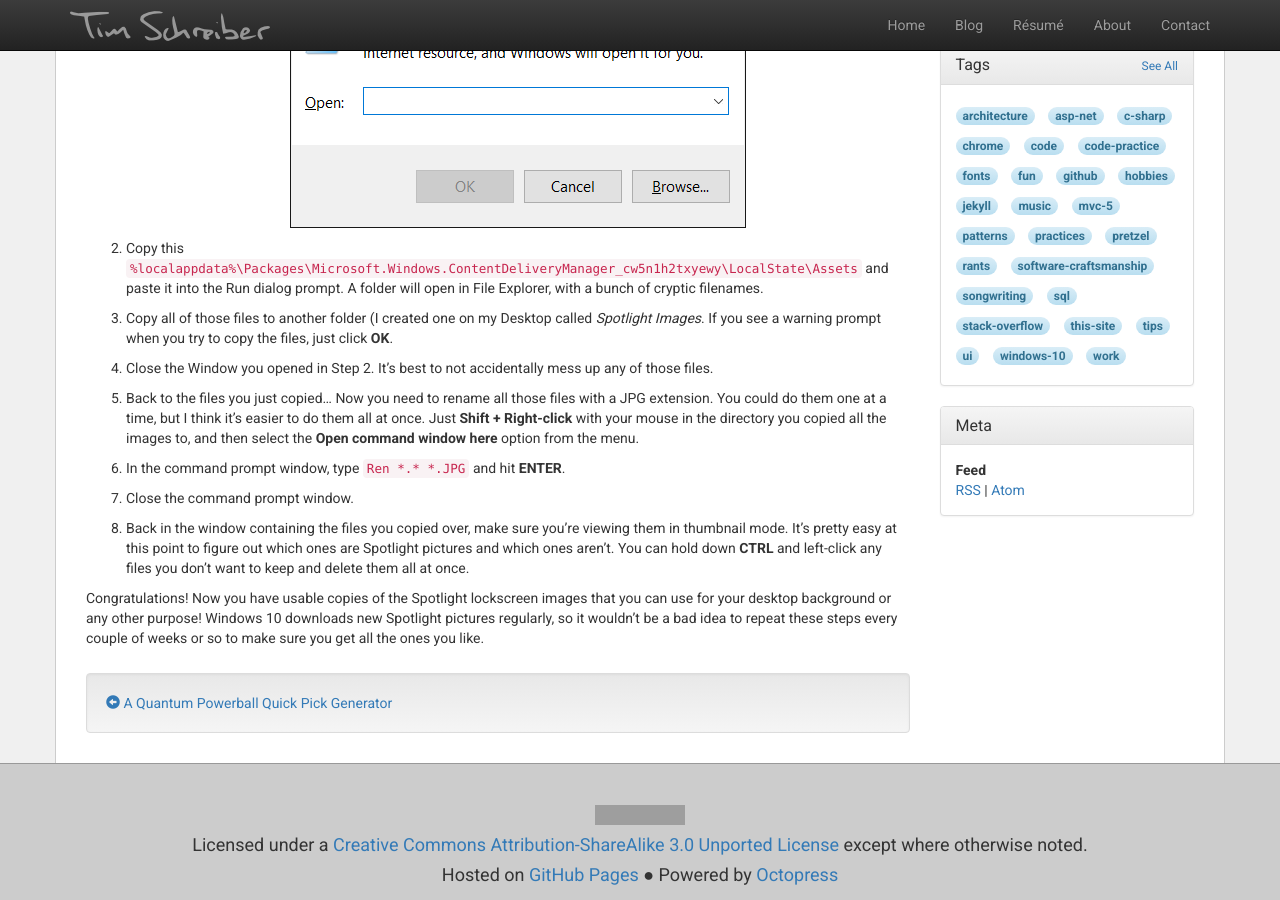
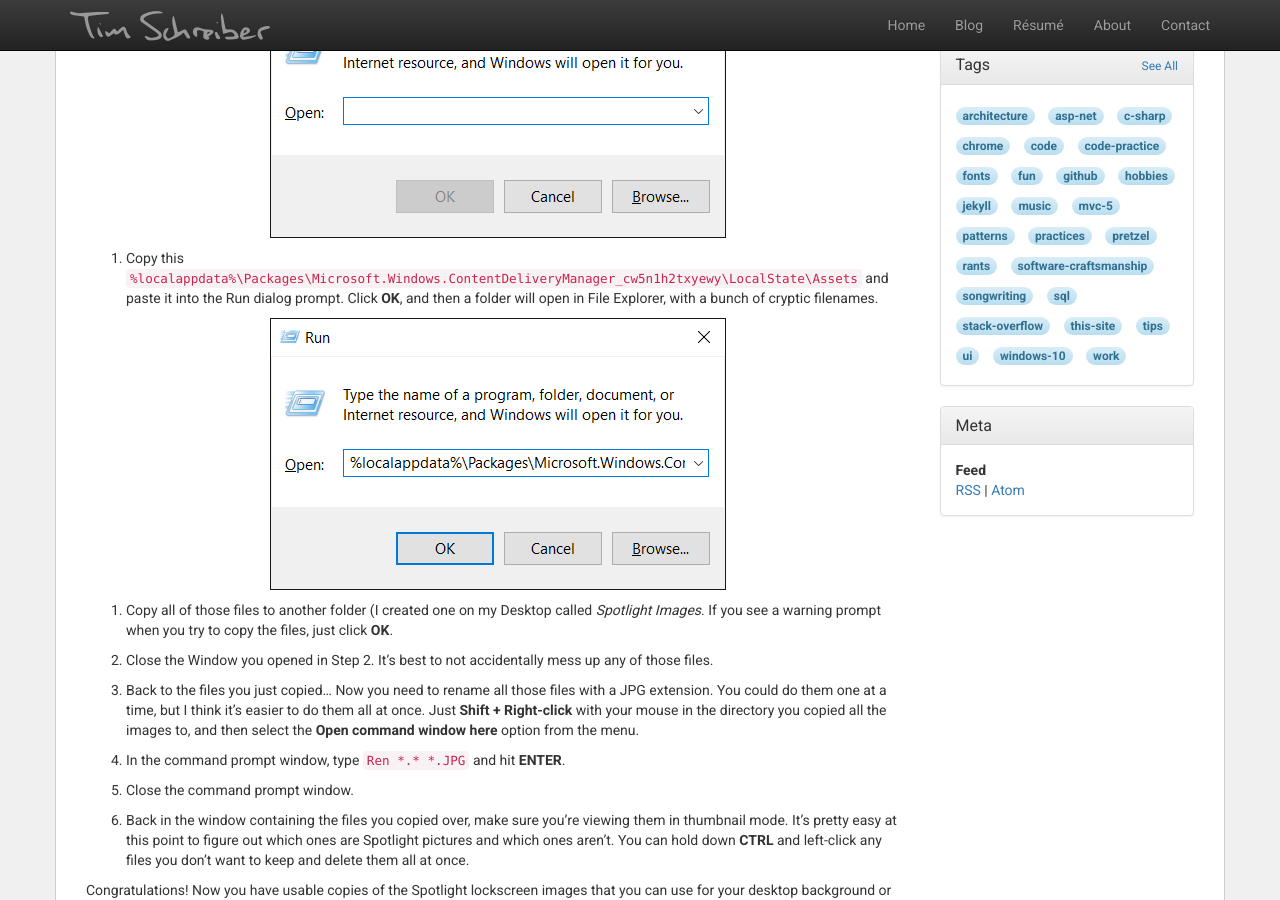
Before and after one commit to timschreiber/timschreiber.github.com, a Jekyll site: the page built from _posts/2016-02-15-how-to-save-windows-spotlight-lockscreen-images.md, in a window 1280 px wide and 900 px high, scrolled down 497 px. Built offline with Jekyll 4.4.1, drawn with Linux system fonts in a browser that asks for light colours; nearby versions of some CDN libraries; comment, search, counter and statistics services are not loaded; grey boxes are pictures that could not be loaded.

Commit message:
Updated with image

```diff
--- a/_posts/2016-02-15-how-to-save-windows-spotlight-lockscreen-images.md
+++ b/_posts/2016-02-15-how-to-save-windows-spotlight-lockscreen-images.md
@@ -17,9 +17,12 @@
 Sure enough, there is. It's not only a better way &mdash; it's kinda failproof. It just took a little digging around. So, let's get started:
 
 1. Open the Run dialog prompt by holding down your windows key plus R (<span class="fa fa-windows"></span> + R).
+
 ![Run Dialog Prompt][1]
 
-2. Copy this `%localappdata%\Packages\Microsoft.Windows.ContentDeliveryManager_cw5n1h2txyewy\LocalState\Assets` and paste it into the Run dialog prompt. A folder will open in File Explorer, with a bunch of cryptic filenames.
+2. Copy this `%localappdata%\Packages\Microsoft.Windows.ContentDeliveryManager_cw5n1h2txyewy\LocalState\Assets` and paste it into the Run dialog prompt. Click **OK**, and then a folder will open in File Explorer, with a bunch of cryptic filenames.
+
+![Path Pasted into Run Dialog Prompt][2]
 
 3. Copy all of those files to another folder (I created one on my Desktop called *Spotlight Images*. If you see a warning prompt when you try to copy the files, just click **OK**.
 
@@ -36,3 +39,4 @@
 Congratulations! Now you have usable copies of the Spotlight lockscreen images that you can use for your desktop background or any other purpose! Windows 10 downloads new Spotlight pictures regularly, so it wouldn't be a bad idea to repeat these steps every couple of weeks or so to make sure you get all the ones you like.
 
 [1]: /img/how-to-save-windows-spotlight-lockscreen-images/run-dialog.png
+[2]: /img/how-to-save-windows-spotlight-lockscreen-images/run-dialog-2.png
```
Also changed, not shown: img/how-to-save-windows-spotlight-lockscreen-images/run-dialog-2.png (added).
